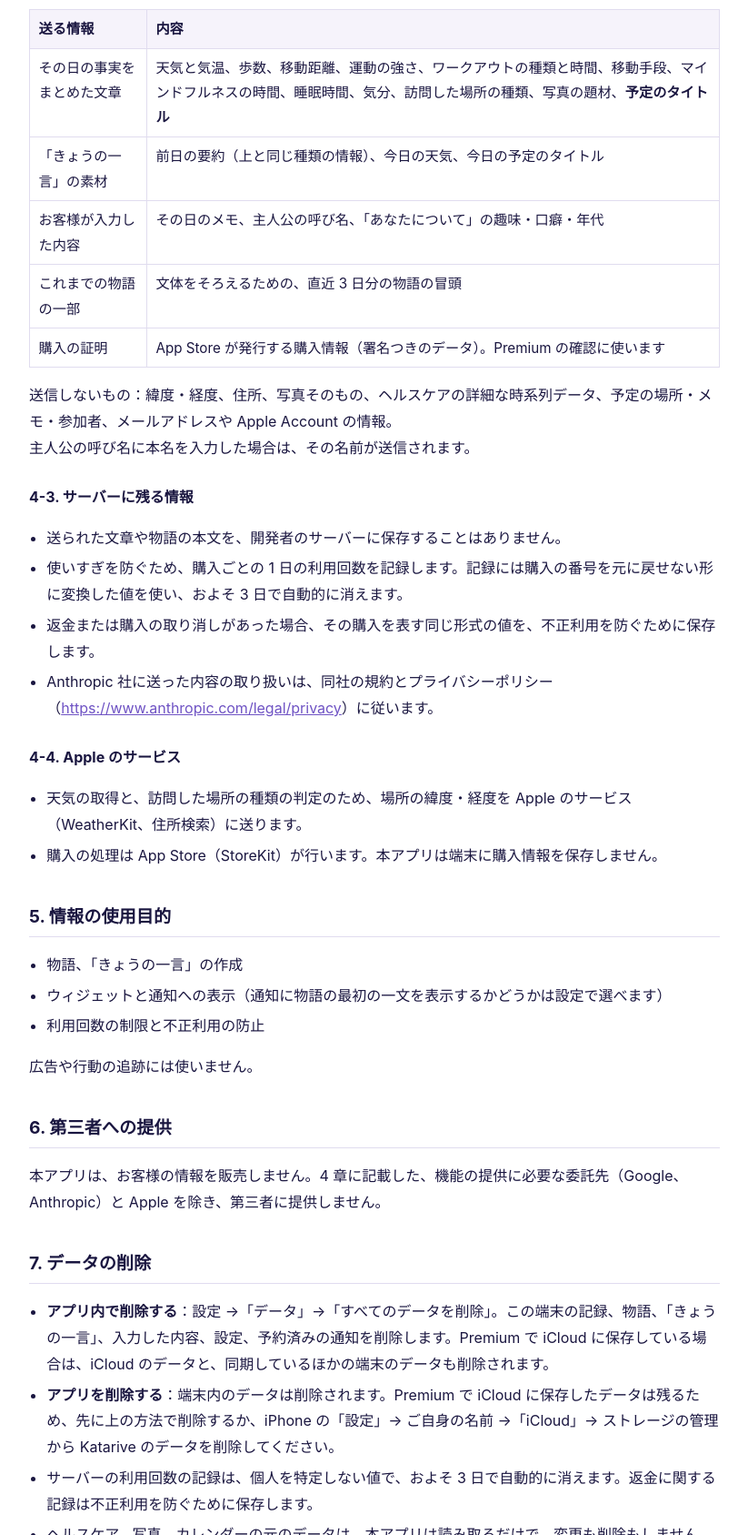
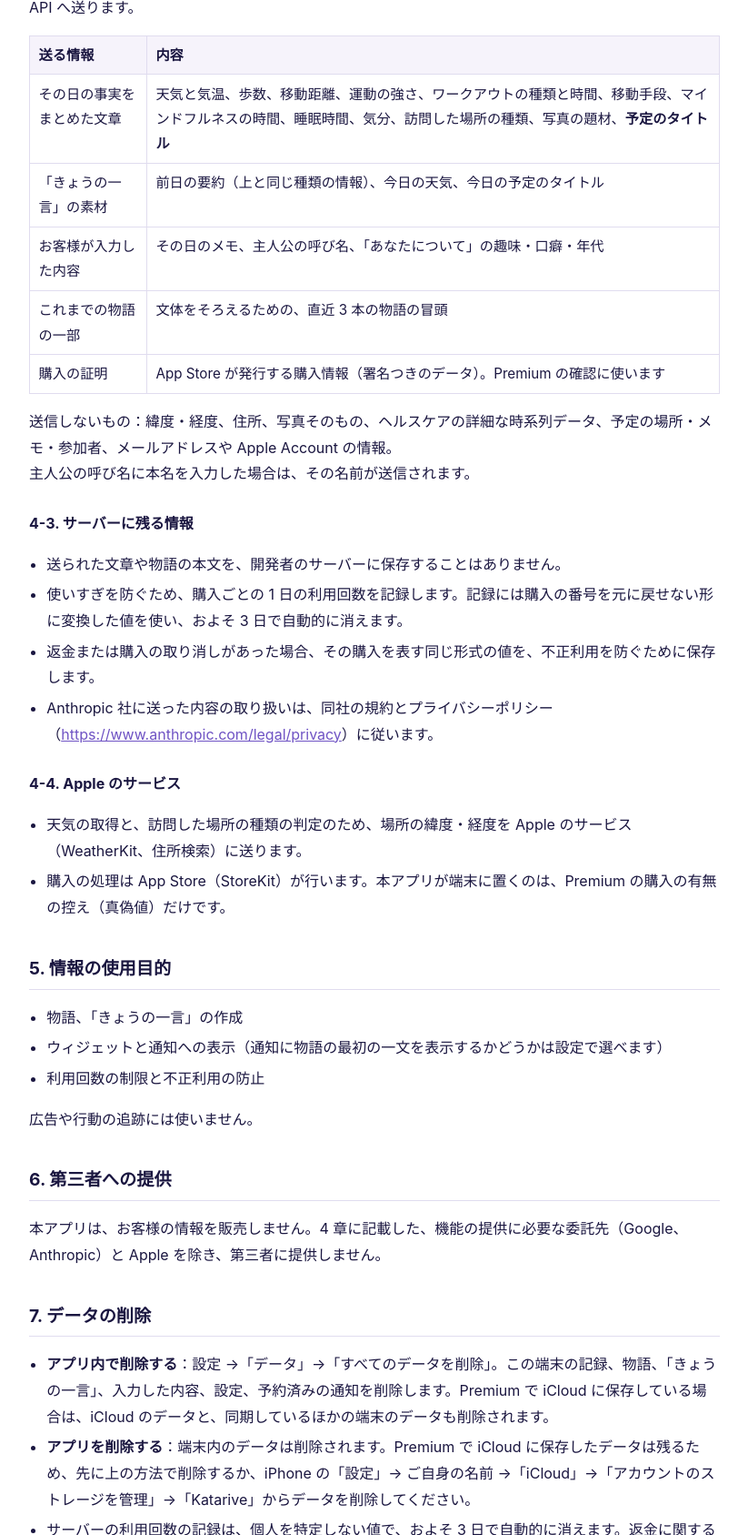
Before and after one commit to yosuke1114/katarive-legal, a plain HTML site: page privacy/index.html in a window 1280 px wide. Shown: the part 1953-3640 px from the top of the page at 91% size, without its empty margins (228-1051 px from the left). Drawn offline with Linux system fonts and the light colour scheme.

Commit message:
訂正：訪問の保存期間・直近の物語の本数・端末に置く購入情報・iCloud の消し方の表記を実装に合わせる
- 訪問の緯度・経度は、新しい訪問を保存するときに 30 日より古いものを消す（しばらく訪問がないと 30 日を超えて残る）
- 送るのは直近 3 本の物語の冒頭（「3 日分」ではない）
- 端末には購入の有無の控え（真偽値）だけを置く（「購入情報を保存しない」を訂正）
- iCloud のデータの消し方を「アカウントのストレージを管理」からに

Co-Authored-By: Claude Opus 5.5 <noreply@anthropic.com>
Claude-Session: https://claude.ai/code/session_014WGk9TnAUP7qaXCCMvCZ7k

```diff
--- a/privacy/index.html
+++ b/privacy/index.html
@@ -65,7 +65,7 @@
   <h2>3. 保存する場所</h2>
 
   <h3>3-1. 端末</h3>
-  <p>毎日の記録、物語、「きょうの一言」、入力した内容、設定は、端末内に保存します。訪問した場所の緯度・経度は端末内だけに置き、およそ 30 日で消します。ウィジェットに表示する物語の冒頭などは、端末内でアプリとウィジェットが共有します。</p>
+  <p>毎日の記録、物語、「きょうの一言」、入力した内容、設定は、端末内に保存します。訪問した場所の緯度・経度は端末内だけに置きます。新しい訪問を保存するときに 30 日より古いものを消すため、しばらく訪問がないと 30 日を超えて残ることがあります。ウィジェットに表示する物語の冒頭などは、端末内でアプリとウィジェットが共有します。</p>
 
   <h3>3-2. iCloud（Premium のみ）</h3>
   <p>Premium をご利用で、端末が iCloud にサインインしている場合、毎日の記録、物語、「きょうの一言」、メモ、「あなたについて」を、お客様ご自身の iCloud（プライベートデータベース）に保存し、同じ Apple Account の端末の間で同期します。</p>
@@ -91,7 +91,7 @@
       <tr><td>その日の事実をまとめた文章</td><td>天気と気温、歩数、移動距離、運動の強さ、ワークアウトの種類と時間、移動手段、マインドフルネスの時間、睡眠時間、気分、訪問した場所の種類、写真の題材、<strong>予定のタイトル</strong></td></tr>
       <tr><td>「きょうの一言」の素材</td><td>前日の要約（上と同じ種類の情報）、今日の天気、今日の予定のタイトル</td></tr>
       <tr><td>お客様が入力した内容</td><td>その日のメモ、主人公の呼び名、「あなたについて」の趣味・口癖・年代</td></tr>
-      <tr><td>これまでの物語の一部</td><td>文体をそろえるための、直近 3 日分の物語の冒頭</td></tr>
+      <tr><td>これまでの物語の一部</td><td>文体をそろえるための、直近 3 本の物語の冒頭</td></tr>
       <tr><td>購入の証明</td><td>App Store が発行する購入情報（署名つきのデータ）。Premium の確認に使います</td></tr>
     </tbody>
   </table>
@@ -108,7 +108,7 @@
   <h3>4-4. Apple のサービス</h3>
   <ul>
     <li>天気の取得と、訪問した場所の種類の判定のため、場所の緯度・経度を Apple のサービス（WeatherKit、住所検索）に送ります。</li>
-    <li>購入の処理は App Store（StoreKit）が行います。本アプリは端末に購入情報を保存しません。</li>
+    <li>購入の処理は App Store（StoreKit）が行います。本アプリが端末に置くのは、Premium の購入の有無の控え（真偽値）だけです。</li>
   </ul>
 
   <h2>5. 情報の使用目的</h2>
@@ -125,7 +125,7 @@
   <h2>7. データの削除</h2>
   <ul>
     <li><strong>アプリ内で削除する</strong>：設定 →「データ」→「すべてのデータを削除」。この端末の記録、物語、「きょうの一言」、入力した内容、設定、予約済みの通知を削除します。Premium で iCloud に保存している場合は、iCloud のデータと、同期しているほかの端末のデータも削除されます。</li>
-    <li><strong>アプリを削除する</strong>：端末内のデータは削除されます。Premium で iCloud に保存したデータは残るため、先に上の方法で削除するか、iPhone の「設定」→ ご自身の名前 →「iCloud」→ ストレージの管理から Katarive のデータを削除してください。</li>
+    <li><strong>アプリを削除する</strong>：端末内のデータは削除されます。Premium で iCloud に保存したデータは残るため、先に上の方法で削除するか、iPhone の「設定」→ ご自身の名前 →「iCloud」→「アカウントのストレージを管理」→「Katarive」からデータを削除してください。</li>
     <li>サーバーの利用回数の記録は、個人を特定しない値で、およそ 3 日で自動的に消えます。返金に関する記録は不正利用を防ぐために保存します。</li>
     <li>ヘルスケア、写真、カレンダーの元のデータは、本アプリは読み取るだけで、変更も削除もしません。</li>
     <li>購入の記録は Apple が管理しており、本アプリからは削除できません。</li>
```
